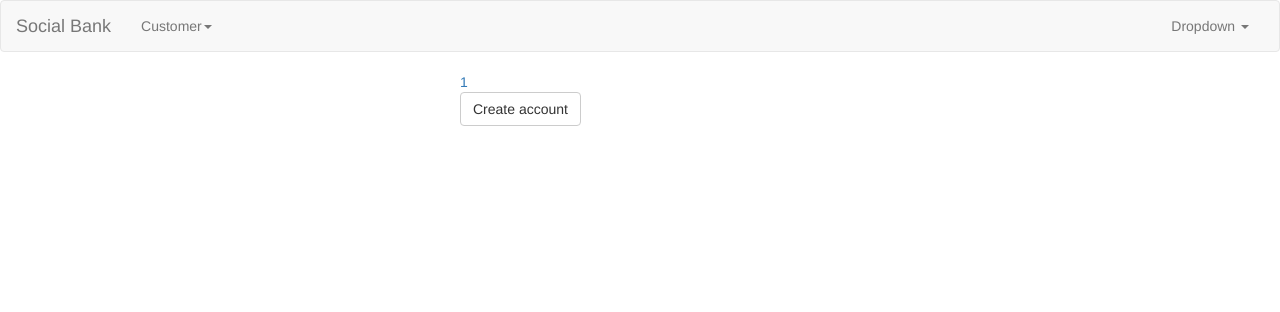
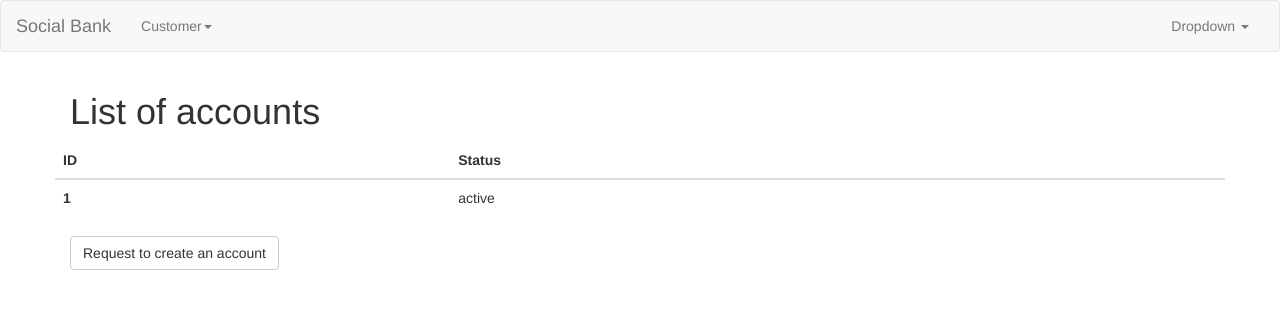
Before and after one commit to Marie777/SocialBank, a Symfony app: template social_bank/src/AppBundle/Resources/views/Account/getAll.html.twig in a window 1280 px wide. Shown: the top 312 px of the page. Run offline with Twig, Linux system fonts and the light colour scheme; the template is opened without the code that fills it: most values are stand-ins (such as "Sample title", 1, 10 or a date in 2020); some libraries are stand-ins or nearby versions.

Commit message:
change account display to table with status

```diff
--- a/social_bank/src/AppBundle/Resources/views/Account/getAll.html.twig
+++ b/social_bank/src/AppBundle/Resources/views/Account/getAll.html.twig
@@ -5,18 +5,44 @@
 {% block content %}
     <div class="container">
         <div class="row">
-            <div class="col-md-4 col-md-offset-4">
-                <ul class="list-unstyled">
-                    {% for account in accounts %}
-                        <li><a href="{{ path('account-display', {'id': account.id}) }}">{{ account.id }}</a></li>
-                    {% else %}
-                        <li>You don't have any accounts yet.</li>
-                    {% endfor %}
-                    <a class="btn btn-default"
-                       href="{{ path('create-account') }}"
-                       role="button">Create account</a>
-                </ul>
-            </div>
+            <div class="col-md-12"><h1>List of accounts</h1></div>
         </div>
+
+
+        <div class="row">
+            <table class="table">
+                <thead>
+                <tr>
+                    <th>ID</th>
+                    <th>Status</th>
+                </tr>
+                </thead>
+                <tbody>
+
+                {% for account in accounts %}
+                    <tr>
+                        <th scope="row">
+                            {% if account.status == 'enabled' %}
+                                <a href="{{ path('account-display', {'id': account.id}) }}">{{ account.id }}</a>
+                            {% else %}
+                                {{ account.id }}
+                            {% endif %}
+                        </th>
+                        <td>{{ account.status }}</td>
+                    </tr>
+                {% else %}
+                <tr>
+                    <th scope="row">You don't have any accounts yet.</th>
+                </tr>
+                {% endfor %}
+
+                </tbody>
+            </table>
+        </div>
+
+        <a class="btn btn-default"
+           href="{{ path('create-account') }}"
+           role="button">Request to create an account</a>
+
     </div>
 {% endblock %}
```
